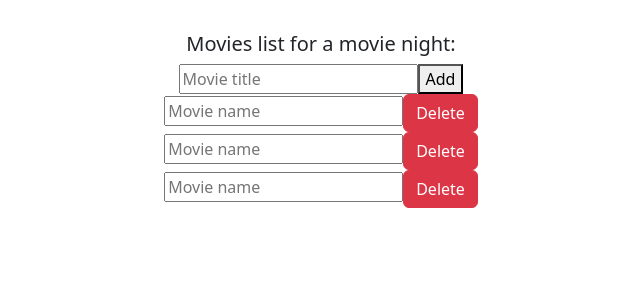
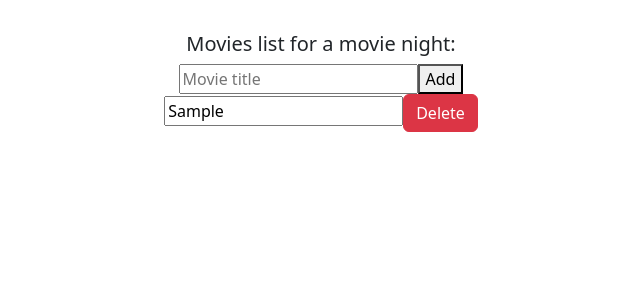
Before and after one commit to Dilnoza-Tasheva/homework59, a React (Vite) app: page / in a window 1280 px wide. Both pictures are taken after typing "Sample" into the empty fields and a click on the button "Add". Shown: the top 300 px of the page, without its empty margins (319-959 px from the left). Built offline with nearby package versions, Linux system fonts and the light colour scheme.

Commit message:
Created deleteMovie function - doesn't work properly yet

```diff
--- a/src/Components/Movie/Movie.tsx
+++ b/src/Components/Movie/Movie.tsx
@@ -1,10 +1,23 @@
+import { useState } from 'react';
+import * as React from 'react';
 
+interface Props {
+  title: string;
+  id: string;
+  deleteMovie: (id: string) => void;
+}
 
-const Movie = () => {
+const Movie: React.FC<Props> = ({title, id, deleteMovie}) => {
+  const [currentTitle, setCurrentTitle] = useState<string>(title)
   return (
     <div className="movie">
-      <span><input type="text" placeholder="Movie name"/></span>
-      <button className="btn btn-danger">Delete</button>
+     <input
+       type="text"
+       placeholder="Movie name"
+       value={currentTitle}
+       onChange={(e) => setCurrentTitle(e.target.value)}
+     />
+      <button className="btn btn-danger" onClick={() => deleteMovie(id)}>Delete</button>
     </div>
   );
 };
--- a/src/Containers/Movies/Movies.tsx
+++ b/src/Containers/Movies/Movies.tsx
@@ -18,14 +18,22 @@ const Movies: React.FC = () => {
     }
   };
 
+  const deleteMovie = (id: string) => {
+    setMovies(movies.filter((movie) => movie.id !== id));
+  };
+
   return (
     <div>
       <h5>Movies list for a movie night:</h5>
       <AddMovieForm currentMovie={currentMovie} setCurrentMovie={setCurrentMovie} addNewMovie={addNewMovie}/>
       <div className="movie-list">
-        <Movie/>
-        <Movie/>
-        <Movie/>
+        {movies.map((movie) => (
+          <Movie
+            deleteMovie={deleteMovie}
+            key={movie.id}
+            title={movie.title}
+          />
+        ))}
       </div>
     </div>
   );
```
